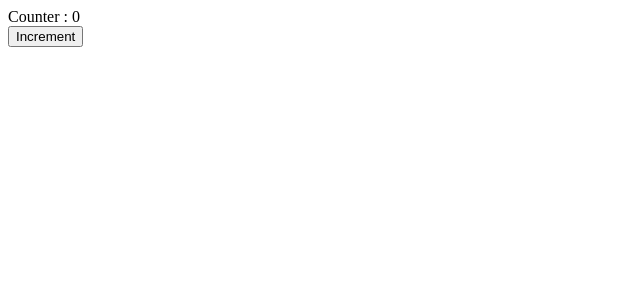
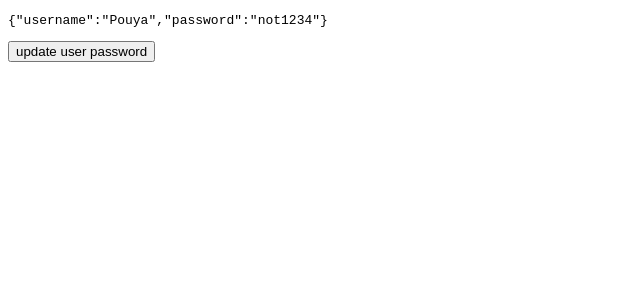
Before and after one commit to Poya-Faraji/trello-clone, a React app: page / in a window 1280 px wide. Shown: the top 300 px of the page, without its empty margins (0-640 px from the left). Built offline with nearby package versions, Linux system fonts and the light colour scheme; the HTML template or start-up script is replaced by a standard one.

Commit message:
[ADD] state for objects with typescript rewrite prevention

```diff
--- a/src/App.tsx
+++ b/src/App.tsx
@@ -1,16 +1,27 @@
 import { useState, type ReactNode } from "react";
 
+type User = {
+  username: string;
+  password: string
+}
+
 export default function App(): ReactNode {
-  const [count, setCount] = useState(0)
+  const [user, setUser] = useState<Readonly<User>>(({
+    username: "Pouya",
+    password: "not1234"
+  }))
 
-  const handleButtonIcrement = (): void => {
-    setCount(count => count + 1)
+  const handleButtonClick = (): void => {
+    setUser({
+      ...user,
+      password: "4321"
+    })
   }
 
   return (
     <div>
-      <div>Counter : {count}</div>
-      <button onClick={handleButtonIcrement}>Increment</button>
+      <pre>{JSON.stringify(user)}</pre>
+      <button onClick={handleButtonClick}>update user password</button>
     </div>
   );
 }
```
